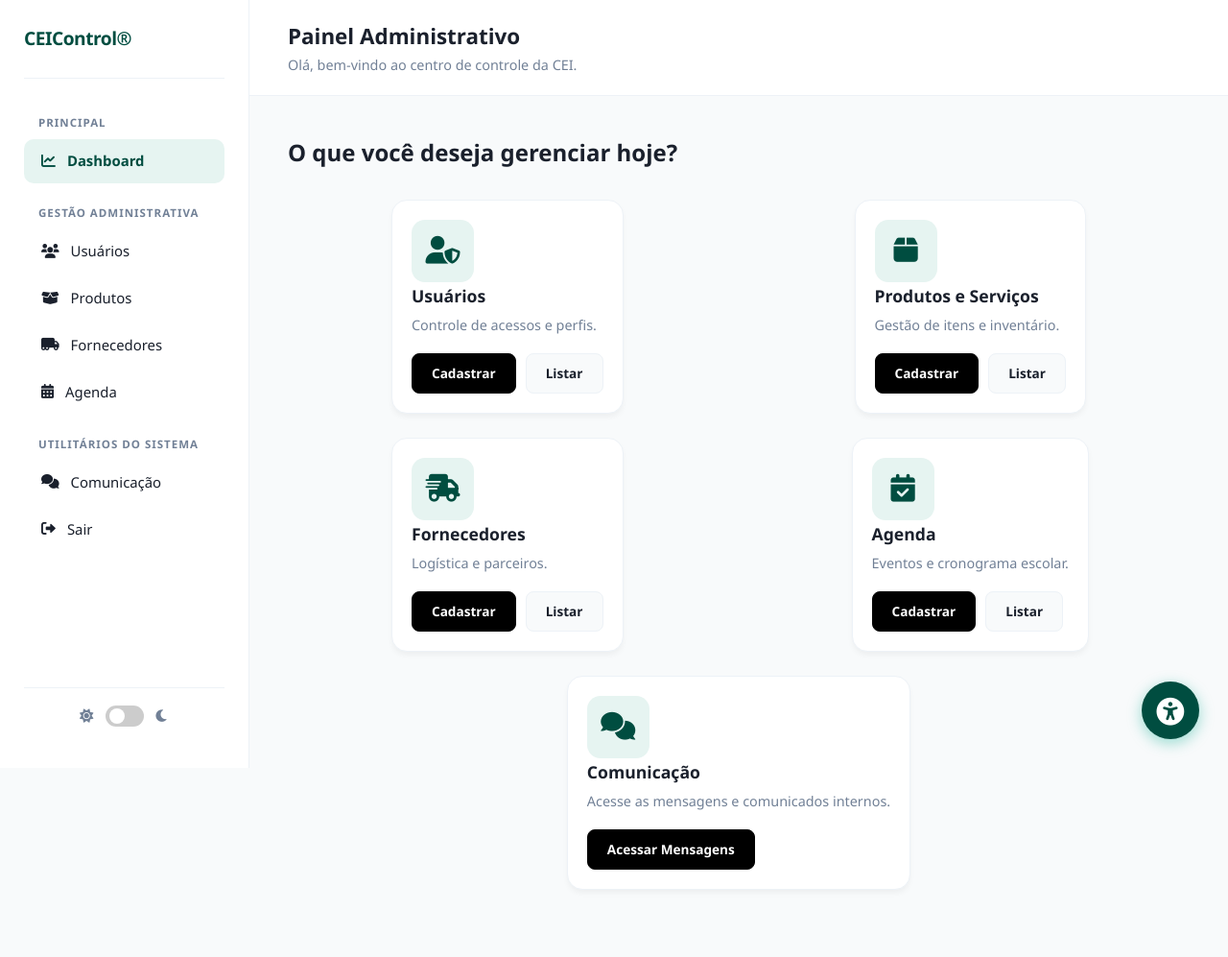
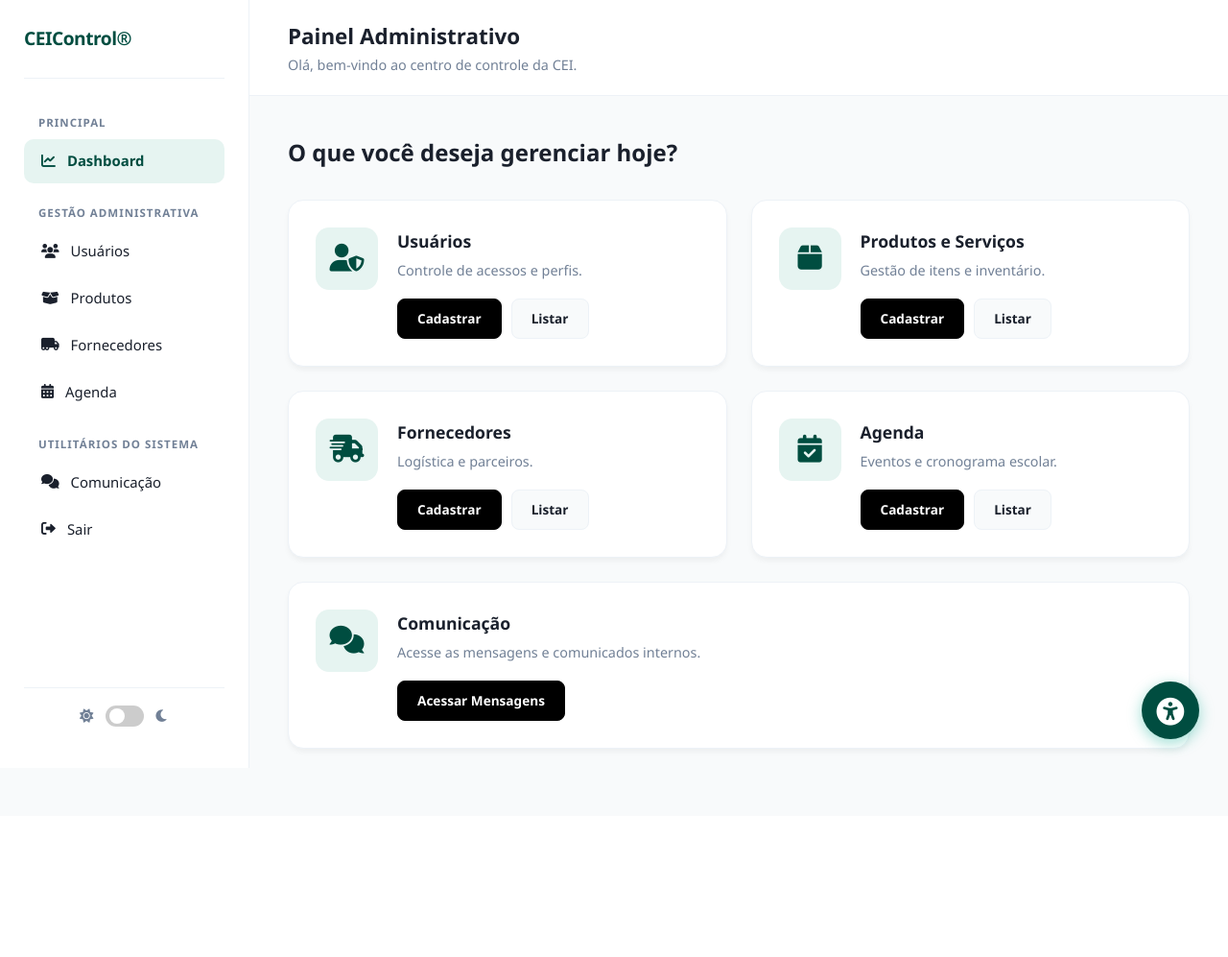
Before and after one commit to EduardoMartins-tech/CEIControl-Alpha-0.2, a PHP site: page /painel/admin in a window 1280 px wide. Shown: the whole page at 96% size. After the commit the page ends 800 px from the top, so only its background shows below. Run offline with PHP 8.4, Linux system fonts and the light colour scheme; the visitor is signed in with stand-in values (Sample User, id 1).

Commit message:
Update style.css

```diff
--- a/public/style.css
+++ b/public/style.css
@@ -769,6 +769,8 @@ input:checked + .slider:before { transform: translateX(18px); }
     padding: 20px 40px;
     background: var(--bg-card);
     border-bottom: 1px solid var(--border-color);
+    flex-wrap: wrap;
+    gap: 15px;
 }
 
 .header-welcome h1 {
@@ -811,11 +813,12 @@ input:checked + .slider:before { transform: translateX(18px); }
 .admin-card {
     background: var(--bg-card);
     border-radius: 16px;
-    padding: 20px;
-    border: 1px solid var(--border-color);
+    padding: 28px;
+    display: flex;
+    gap: 20px;
     box-shadow: var(--shadow-sm);
-    max-width: 600px;
-    margin: 0 auto;
+    border: 1px solid var(--border-color);
+    transition: all 0.3s ease;
 }
 
 .admin-card:hover {
```
